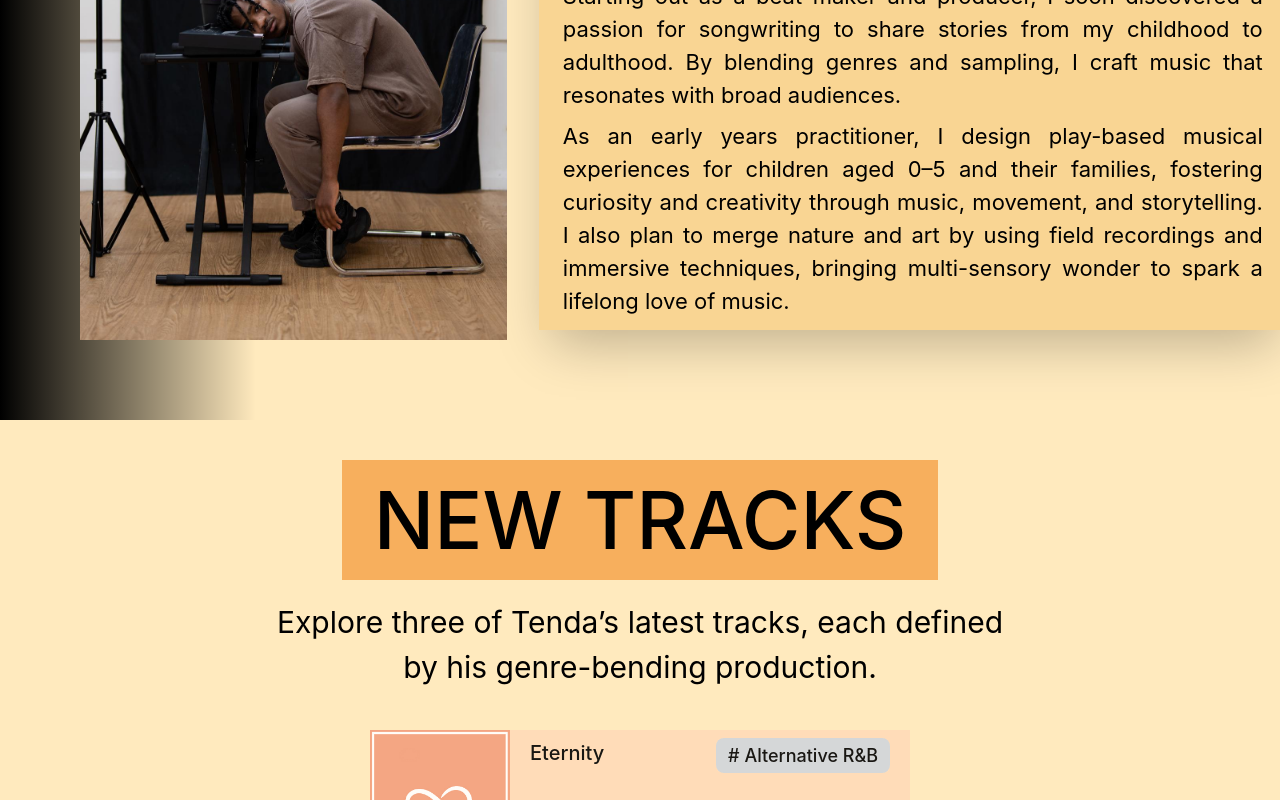
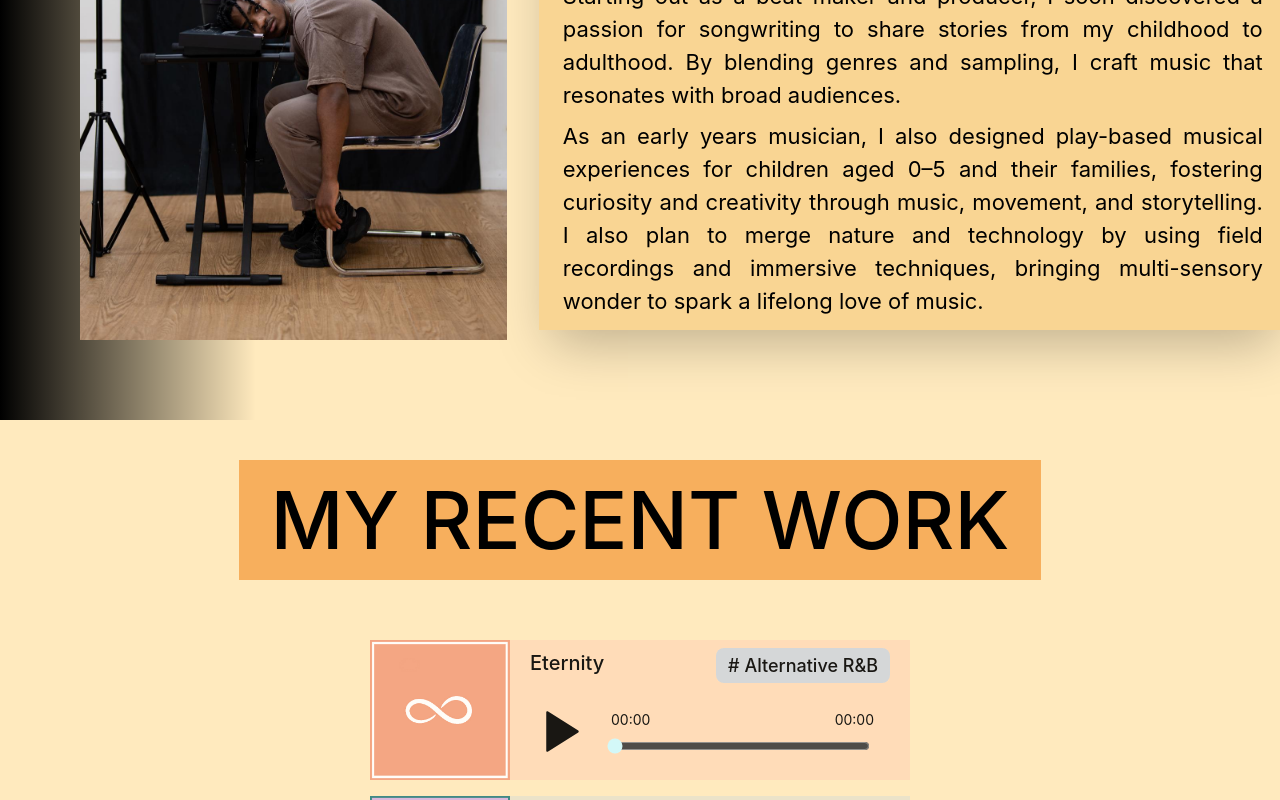
Before and after one commit to marwanosman505/tatenda, a React (Create React App) app: page / in a window 1280 px wide. Shown: the part 1340-2140 px from the top of the page. Built offline with nearby package versions, Linux system fonts and the light colour scheme.

Commit message:
removed autoplay from wonkahogwarts and other minor text changes

```diff
--- a/src/components/Audio.js
+++ b/src/components/Audio.js
@@ -115,44 +115,44 @@ const Audio = (props) => {
   };
 
   // Auto-play when the component scrolls into view, unless user paused
-  useEffect(() => {
-    if (!containerRef.current || !audioRef.current) return;
+  // useEffect(() => {
+  //   if (!containerRef.current || !audioRef.current) return;
 
-    const observer = new IntersectionObserver(
-      (entries) => {
-        entries.forEach(async (entry) => {
-          // If scrolled into view
-          if (entry.isIntersecting) {
-            // Attempt auto-play if not already playing, user hasn't paused
-            if (!play && !userHasPaused) {
-              setLoading(true);
-              setPlay(true);
-              try {
-                await audioRef.current.play();
-              } catch (err) {
-                console.error("Autoplay failed or was prevented:", err);
-                setPlay(false);
-              }
-              setLoading(false);
-            }
-          } else {
-            // If scrolled out of view and it's playing, pause it
-            if (play) {
-              // setPlay(false);
-              // audioRef.current.pause();
-            }
-          }
-        });
-      },
-      { threshold: 0.5 } // Adjust as needed
-    );
+  //   const observer = new IntersectionObserver(
+  //     (entries) => {
+  //       entries.forEach(async (entry) => {
+  //         // If scrolled into view
+  //         if (entry.isIntersecting) {
+  //           // Attempt auto-play if not already playing, user hasn't paused
+  //           if (!play && !userHasPaused) {
+  //             setLoading(true);
+  //             setPlay(true);
+  //             try {
+  //               await audioRef.current.play();
+  //             } catch (err) {
+  //               console.error("Autoplay failed or was prevented:", err);
+  //               setPlay(false);
+  //             }
+  //             setLoading(false);
+  //           }
+  //         } else {
+  //           // If scrolled out of view and it's playing, pause it
+  //           if (play) {
+  //             // setPlay(false);
+  //             // audioRef.current.pause();
+  //           }
+  //         }
+  //       });
+  //     },
+  //     { threshold: 0.5 } // Adjust as needed
+  //   );
 
-    observer.observe(containerRef.current);
+  //   observer.observe(containerRef.current);
 
-    return () => {
-      observer.disconnect();
-    };
-  }, [play, userHasPaused]);
+  //   return () => {
+  //     observer.disconnect();
+  //   };
+  // }, [play, userHasPaused]);
 
   return (
     <div ref={containerRef} className="absolute shadow-sm top-5 z-50 opacity-90">
--- a/src/components/Landing.js
+++ b/src/components/Landing.js
@@ -90,6 +90,7 @@ const Landing = () => {
     // Handler when a track tries to play
     const handlePlayRequest = (trackId) => {
       // If the user clicks play on a new track, make that track active
+      console.log(trackId);
       setActiveTrackId(trackId);
     };
 
@@ -234,7 +235,7 @@ const Landing = () => {
         Starting out as a beat maker and producer, I soon discovered a passion for songwriting to share stories from my childhood to adulthood. By blending genres and sampling, I craft music that resonates with broad audiences.
         </p>
         <p className="text-justify m-auto w-[80%] sm:w-[700px] hidden bg-[#F9D593] sm:flex">
-          As an early years practitioner, I design play-based musical experiences for children aged 0–5 and their families, fostering curiosity and creativity through music, movement, and storytelling. I also plan to merge nature and art by using field recordings and immersive techniques, bringing multi-sensory wonder to spark a lifelong love of music.
+          As an early years musician, I also designed play-based musical experiences for children aged 0–5 and their families, fostering curiosity and creativity through music, movement, and storytelling. I also plan to merge nature and technology by using field recordings and immersive techniques, bringing multi-sensory wonder to spark a lifelong love of music.
         </p>
 
           </div>
@@ -244,12 +245,12 @@ const Landing = () => {
     </section>
     {/* My Music Section */}
     <section className="m-0 pt-10 pb-10 bg-[#FFEABE]">
-      <h1 className="text-left text-[50px] sm:text-[80px] font-medium bg-[#F7AF5D] w-max px-8 mx-auto">
-        NEW TRACKS
+      <h1 className="text-left text-[50px] sm:text-[80px] font-medium bg-[#F7AF5D] w-max mb-10 px-8 mx-auto">
+        MY RECENT WORK
       </h1>
-      <p className="text-[20px] sm:text-[30px] w-[90%] sm:w-[60%] m-auto my-2 sm:my-5">
+      {/* <p className="text-[20px] sm:text-[30px] w-[90%] sm:w-[60%] m-auto my-2 sm:my-5">
         Explore three of Tenda’s latest tracks, each defined by his genre-bending production.
-      </p>
+      </p> */}
       <div className="m-auto w-max pb-10 pt-5 flex flex-col gap-4">
         {tracksData.map((trackInfo) => (
           <Track
@@ -310,8 +311,8 @@ const Landing = () => {
 {/* <Audio/> */}
 <ProjectTabs
   onPlayRequest={handlePlayRequest}
-  trackId={'4'}
-  isActive={activeTrackId === '4'}
+  trackId={"4"}
+  isActive={activeTrackId === "4"}
 />
       </div>
       <h1 className="text-left text-[40px] sm:text-[80px] bg-[] font-medium bg-[#F9D593] w-max px-8 mt-20 mx-auto ">MORE PROJECTS</h1>
```
